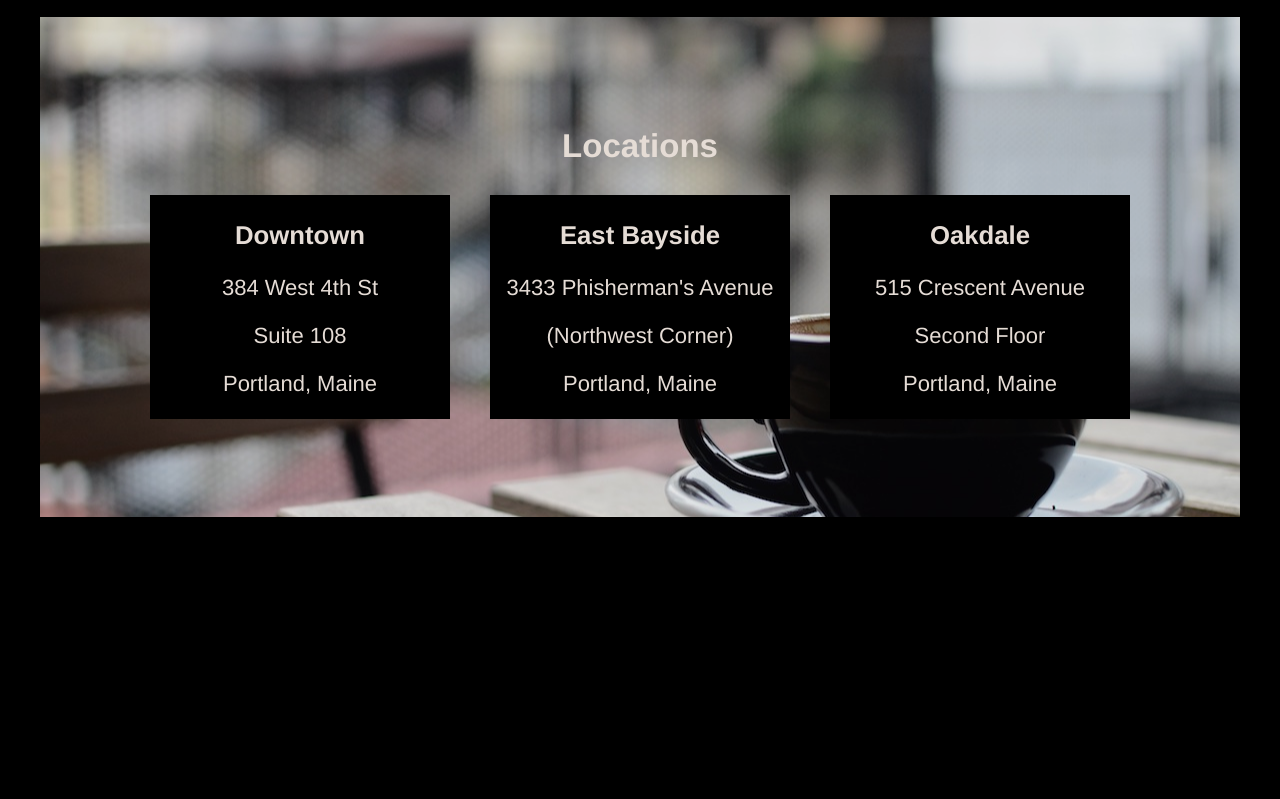
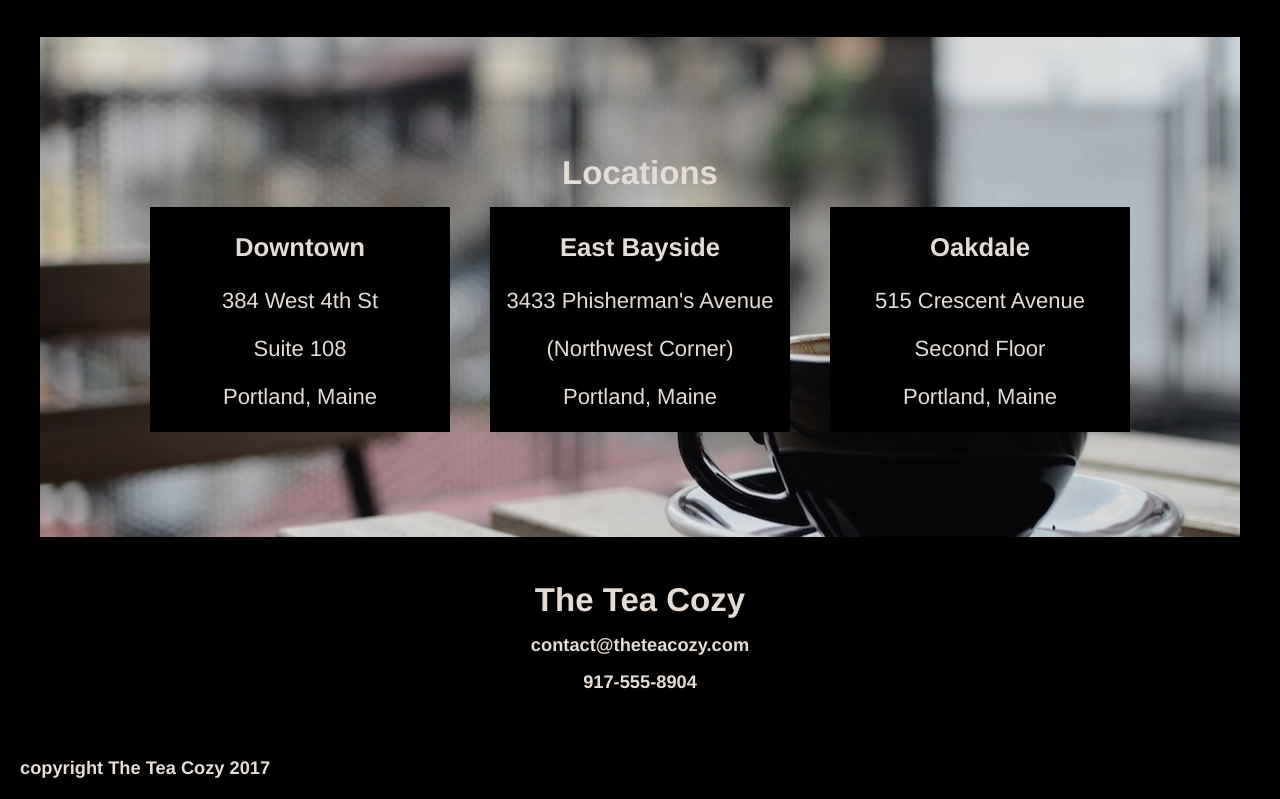
Before and after one commit to rhoffen/Tea-Cozy, a plain HTML site: page index.html in a window 1280 px wide. Shown: the part 1466-2265 px from the top of the page. Before the commit the page ends 1983 px from the top, so only its background shows below. Drawn offline with Linux system fonts and the light colour scheme.

Commit message:
Address and copyright sections complete.  Ready to deploy.

```diff
--- a/Resources/CSS/style.css
+++ b/Resources/CSS/style.css
@@ -122,7 +122,8 @@ main{
 }
 
 .items figcaption{
-  margin-bottom: 10px;
+  margin: 10px auto;
+  font-weight: bold;
 }
 
 /*Locations section*/
@@ -144,7 +145,7 @@ main{
 }
 
 #locations h2{
-  margin-bottom: 15px;
+  margin-bottom: 0;
 }
 
 .location-box{
@@ -154,3 +155,37 @@ main{
   margin: 15px 20px;
   width: 300px;
 }
+
+/*Contact styling*/
+
+address{
+  display: flex;
+  flex-direction: column;
+  height: 200px;
+  align-items: center;
+  justify-content: center;
+  font-style: normal;
+  margin-bottom: 20;
+}
+
+address h2{
+  margin: 0;
+}
+
+address h5{
+  margin: 15px 0 0 0;
+}
+address a{
+  text-decoration: none;
+  color: inherit;
+}
+
+.copyright{
+  display: flex;
+  margin: 20px 0;
+  text-align: left;
+}
+
+.copyright h5{
+  margin: 0 20px;
+}
--- a/index.html
+++ b/index.html
@@ -33,23 +33,23 @@
         <!--Item list -->
         <div class="items">
           <figure>
-            <img src="./Resources/Images/img-berryblitz.jpg" alt="" width="300px" height="200px">
+            <img src="./Resources/Images/img-berryblitz.jpg" alt="">
             <figcaption>Fall Berry Blitz Tea</figcaption>
           </figure>
           <figure>
-            <img src="./Resources/Images/img-spiced-rum.jpg" alt="" width="300px" height="200px">
+            <img src="./Resources/Images/img-spiced-rum.jpg" alt="">
             <figcaption>Spiced Rum Tea</figcaption>
           </figure>
           <figure>
-            <img src="./Resources/Images/img-donut.jpg" alt="" width="300px" height="200px">
+            <img src="./Resources/Images/img-donut.jpg" alt="">
             <figcaption>Seasonal Donuts</figcaption>
           </figure>
           <figure>
-            <img src="./Resources/Images/img-myrtle-ave.jpg" alt="" width="300px" height="200px">
+            <img src="./Resources/Images/img-myrtle-ave.jpg" alt="">
             <figcaption>Myrtle Ave Tea</figcaption>
           </figure>
           <figure>
-            <img src="./Resources/Images/img-bedford-bizarre.jpg" alt="" width="300px" height="200px">
+            <img src="./Resources/Images/img-bedford-bizarre.jpg" alt="">
             <figcaption>Bedford Bizarre Tea</figcaption>
           </figure>
         </div>
@@ -82,9 +82,16 @@
         </div>
         </section>
     </main>
-    <!--Footer-->
-    <footer>
-
-    </footer>
+    <!--Contact information-->
+    <address>
+      <h2>The Tea Cozy</h2>
+      <!-- Contact -->
+      <h5><a href="mailto:contact@theteacozy.com">contact@theteacozy.com</a></h5>
+      <h5>917-555-8904</h5>
+    </address>
+    <!-- Copyright notice-->
+    <div class="copyright">
+      <h5>copyright The Tea Cozy 2017</h5>
+    </div>
   </body>
 </html>
```
